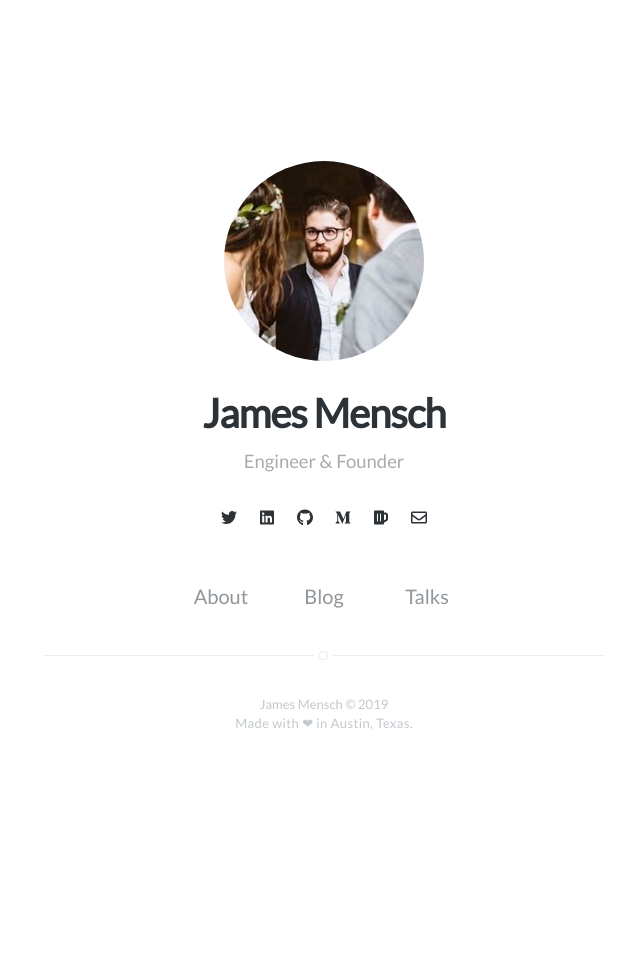
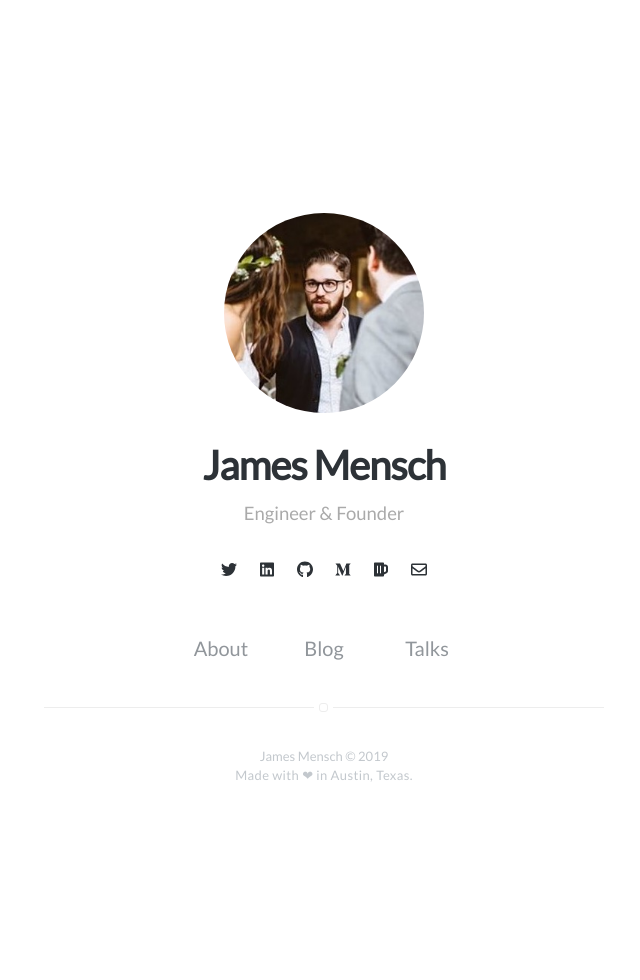
Before and after one commit to thebestmensch/jmensch.github.io, a Jekyll site: the page built from index.html, in a window 1280 px wide. Shown: the whole page, without its empty margins (316-956 px from the left). Built offline with Jekyll 4.4.1, drawn with Linux system fonts in a browser that asks for light colours; nearby versions of some CDN libraries; before the commit the page ends 928 px from its top, so only the background shows below that.

Commit message:
spacing tweaks

```diff
--- a/_sass/custom.sass
+++ b/_sass/custom.sass
@@ -7,13 +7,13 @@
     display: flex
     flex-direction: column
     justify-content: center
+    margin-top: 80px // match footer
 
 .about .about-header-image
-    margin-top: 200px
     text-align: center
 
 .about .about-header-image img
-    max-width: 250px
+    max-width: 50%
 
 .about img
     border-radius: 100%
```
